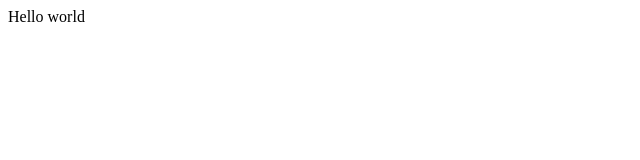
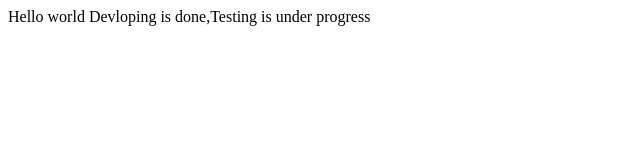
Before and after one commit to karthikaws/DevOps, a plain HTML site: page index.html in a window 1280 px wide. Shown: the whole page, without its empty margins (0-640 px from the left). Drawn offline with Linux system fonts and the light colour scheme.

Commit message:
Update index.html

```diff
--- a/index.html
+++ b/index.html
@@ -2,5 +2,6 @@
 <header><title>This is title</title></header>
 <body>
 Hello world
+Devloping is done,Testing is under progress
 </body>
 </html>
```
